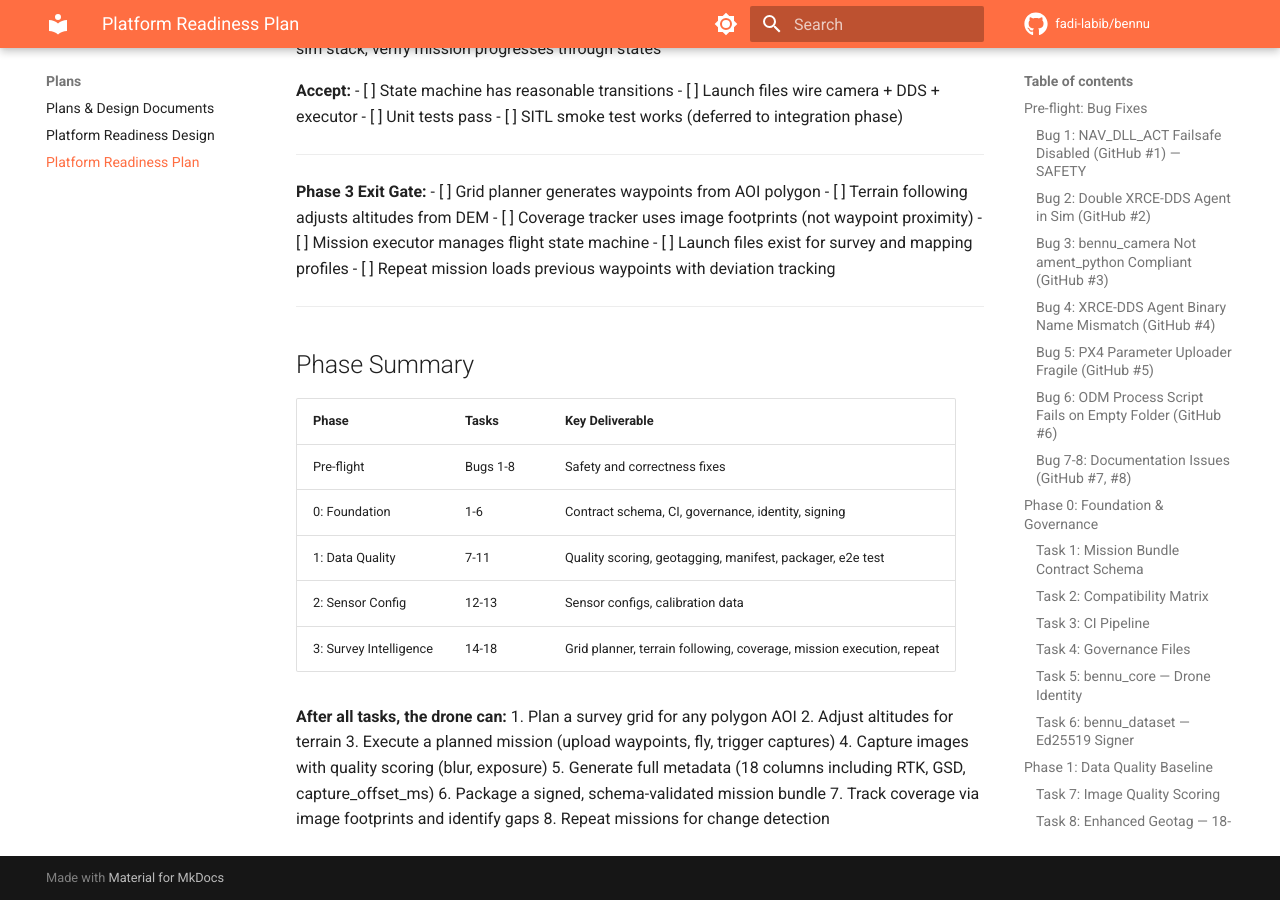
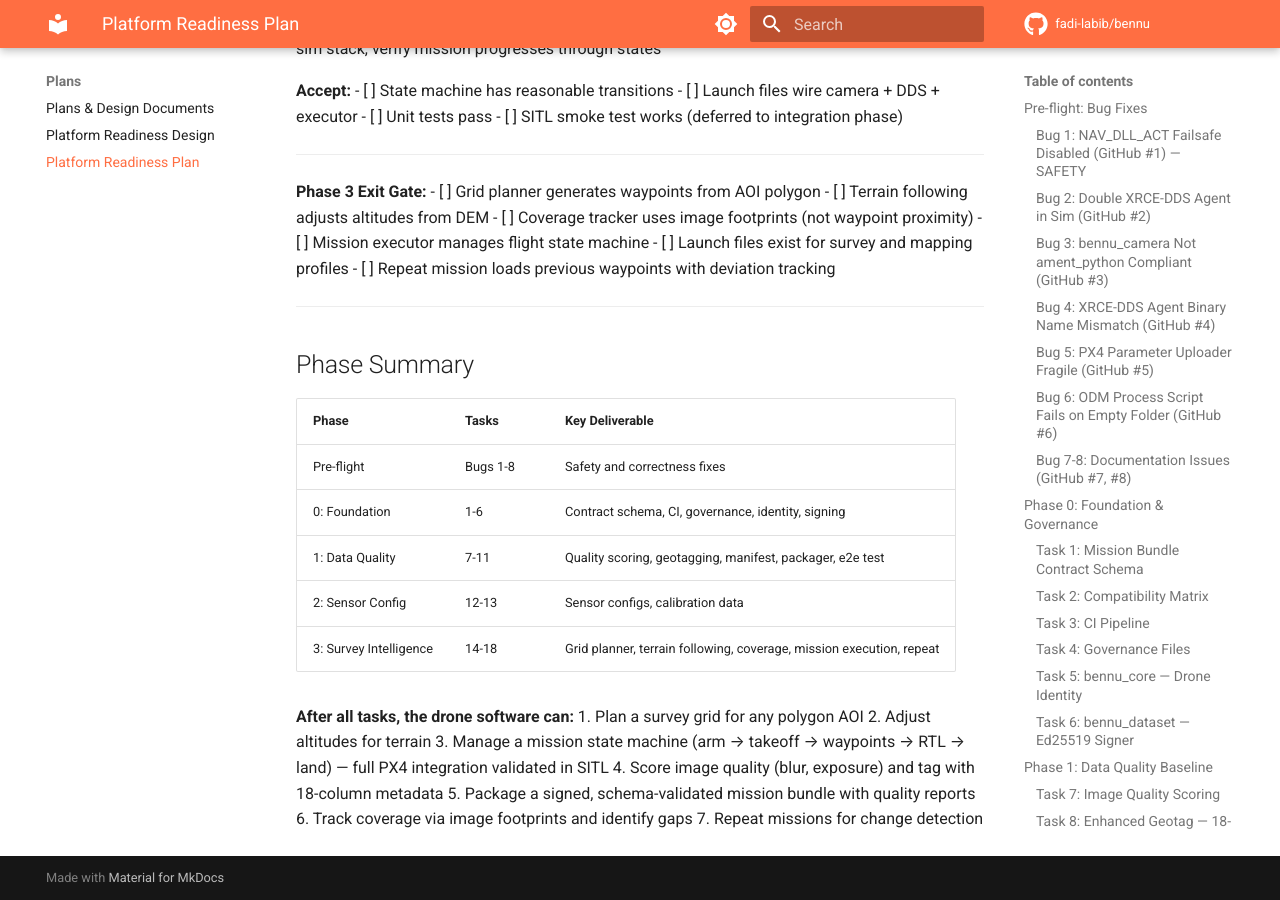
Before and after one commit to fadi-labib/bennu, an MkDocs documentation site: the page built from docs/plans/2026-03-08-drone-platform-readiness-plan.md, in a window 1280 px wide and 900 px high, scrolled down 15848 px. Built offline with MkDocs 1.6.1 and Material for MkDocs 9.7.7, drawn with Linux system fonts in a browser that asks for light colours; comment, search, counter and statistics services are not loaded; some of the changed text lies outside the part shown.

Commit message:
docs: reconcile architecture across concept docs, plan, and landing page
- Add mission bundle / platform direction to system-architecture, pipeline,
  and index so all docs describe the same product scope
- Remove stale 'Pi 5 optional' language (it is now required)
- Soften phase summary to match what Task 18 acceptance actually proves
- Fix CI audit command to include package-local test directories

```diff
--- a/docs/plans/2026-03-08-drone-platform-readiness-plan.md
+++ b/docs/plans/2026-03-08-drone-platform-readiness-plan.md
@@ -786,12 +786,11 @@
 | 2: Sensor Config | 12-13 | Sensor configs, calibration data |
 | 3: Survey Intelligence | 14-18 | Grid planner, terrain following, coverage, mission execution, repeat |
 
-**After all tasks, the drone can:**
+**After all tasks, the drone software can:**
 1. Plan a survey grid for any polygon AOI
 2. Adjust altitudes for terrain
-3. Execute a planned mission (upload waypoints, fly, trigger captures)
-4. Capture images with quality scoring (blur, exposure)
-5. Generate full metadata (18 columns including RTK, GSD, capture_offset_ms)
-6. Package a signed, schema-validated mission bundle
-7. Track coverage via image footprints and identify gaps
-8. Repeat missions for change detection
+3. Manage a mission state machine (arm → takeoff → waypoints → RTL → land) — full PX4 integration validated in SITL
+4. Score image quality (blur, exposure) and tag with 18-column metadata
+5. Package a signed, schema-validated mission bundle with quality reports
+6. Track coverage via image footprints and identify gaps
+7. Repeat missions for change detection
```
Also changed, not shown: other parts of docs/plans/2026-03-08-drone-platform-readiness-plan.md (+1 -1 lines), docs/concepts/photogrammetry-pipeline.md (+1 -1 lines), docs/concepts/system-architecture.md (+7 -6 lines), docs/index.md (+1 -1 lines).
